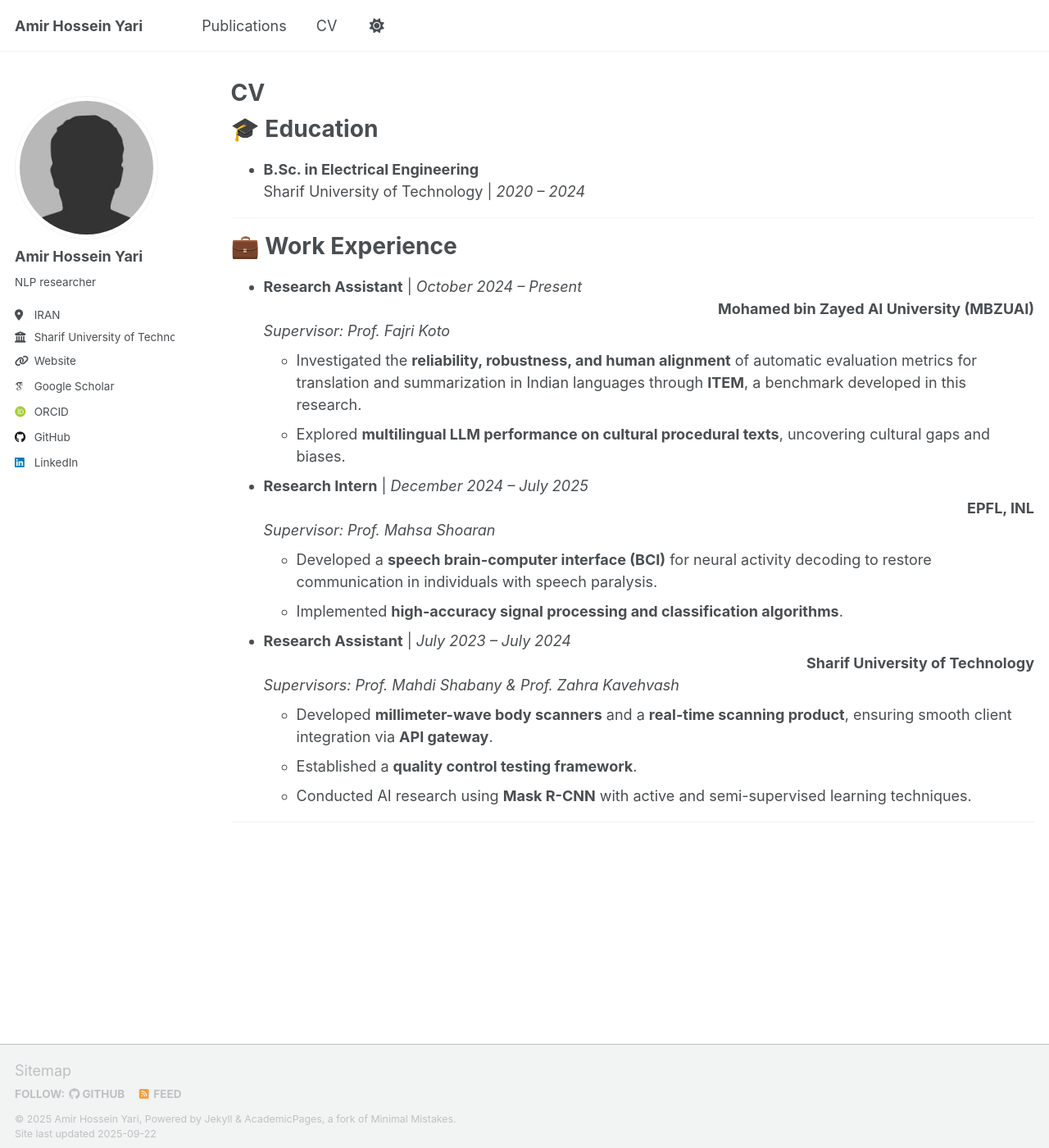
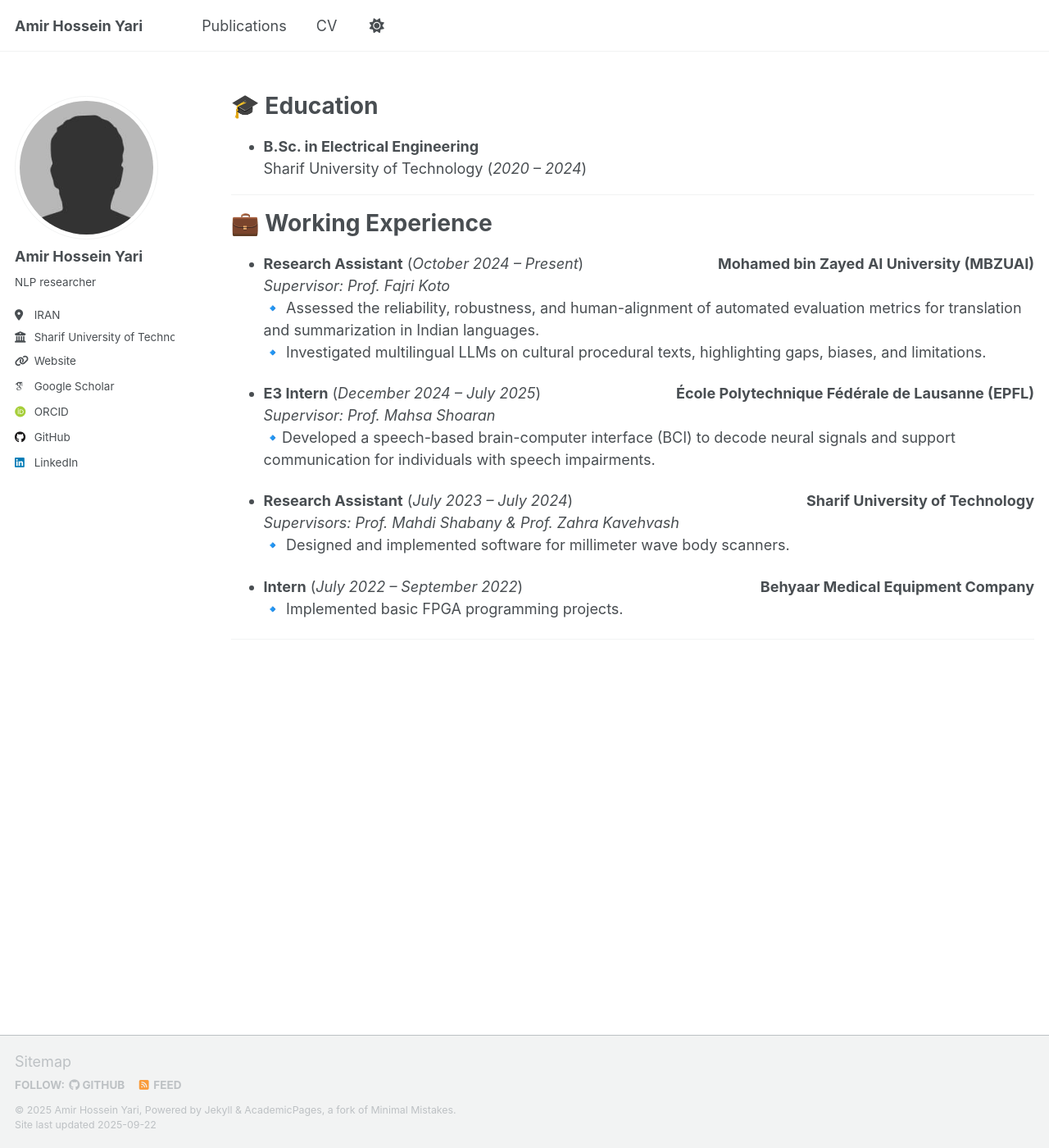
Before and after one commit to AmirHosseinYari2002/AmirHosseinYari2002.github.io, a Jekyll site: the page built from _pages/cv.md, in a window 1280 px wide and 1400 px high. Shown: the whole window at 82% size. Built offline with Jekyll 4.4.1, drawn with Linux system fonts in a browser that asks for light colours; some web fonts are replaced; a script that is not in the unit is left out.

Commit message:
Update CV

```diff
--- a/_pages/cv.md
+++ b/_pages/cv.md
@@ -1,6 +1,6 @@
 ---
 layout: archive
-title: "CV"
+title: ""
 permalink: /cv/
 author_profile: true
 redirect_from:
@@ -9,29 +9,35 @@ redirect_from:
 
 # 🎓 Education
 - **B.Sc. in Electrical Engineering**
-  Sharif University of Technology | *2020 – 2024*
+  Sharif University of Technology (*2020 – 2024*)
 
 ---
 
-# 💼 Work Experience
+# 💼 Working Experience
 
-- **Research Assistant** | *October 2024 – Present*
-  <span style="float:right; font-weight:bold;">Mohamed bin Zayed AI University (MBZUAI)</span>
+- **Research Assistant** (*October 2024 – Present*)  <span style="float:right; font-weight:bold;">
+    <a href="https://mbzuai.ac.ae/" target="_blank" style="color: inherit; text-decoration: none;">Mohamed bin Zayed AI University (MBZUAI)</a>
+  </span>
   _Supervisor: Prof. Fajri Koto_
-  - Investigated the **reliability, robustness, and human alignment** of automatic evaluation metrics for translation and summarization in Indian languages through **ITEM**, a benchmark developed in this research.
-  - Explored **multilingual LLM performance on cultural procedural texts**, uncovering cultural gaps and biases.
+  🔹 Assessed the reliability, robustness, and human-alignment of automated evaluation metrics for translation and summarization in Indian languages.<br>
+  🔹 Investigated multilingual LLMs on cultural procedural texts, highlighting gaps, biases, and limitations.
 
-- **Research Intern** | *December 2024 – July 2025*
-  <span style="float:right; font-weight:bold;">EPFL, INL</span>
+- **E3 Intern** (*December 2024 – July 2025*) <span style="float:right; font-weight:bold;">
+    <a href="https://www.epfl.ch/en/" target="_blank" style="color: inherit; text-decoration: none;">École Polytechnique Fédérale de Lausanne (EPFL)</a>
+  </span>
   _Supervisor: Prof. Mahsa Shoaran_
-  - Developed a **speech brain-computer interface (BCI)** for neural activity decoding to restore communication in individuals with speech paralysis.
-  - Implemented **high-accuracy signal processing and classification algorithms**.
+  🔹Developed a speech-based brain-computer interface (BCI) to decode neural signals and support communication for individuals with speech impairments.
 
-- **Research Assistant** | *July 2023 – July 2024*
-  <span style="float:right; font-weight:bold;">Sharif University of Technology</span>
-  _Supervisors: Prof. Mahdi Shabany & Prof. Zahra Kavehvash_
-  - Developed **millimeter-wave body scanners** and a **real-time scanning product**, ensuring smooth client integration via **API gateway**.
-  - Established a **quality control testing framework**.
-  - Conducted AI research using **Mask R-CNN** with active and semi-supervised learning techniques.
+- **Research Assistant** (*July 2023 – July 2024*) <span style="float:right; font-weight:bold;">
+    <a href="https://en.sharif.ir/" target="_blank" style="color: inherit; text-decoration: none;">Sharif University of Technology</a>
+  </span>
+  _Supervisors: Prof. Mahdi Shabany & Prof. Zahra Kavehvash_ <br>
+  🔹 Designed and implemented software for millimeter wave body scanners.
+
+
+- **Intern** (*July 2022 – September 2022*)  <span style="float:right; font-weight:bold;">
+    <a href="https://behyaar.com/en" target="_blank" style="color: inherit; text-decoration: none;">Behyaar Medical Equipment Company</a>
+  </span>
+  🔹 Implemented basic FPGA programming projects.
 
 ---
```
